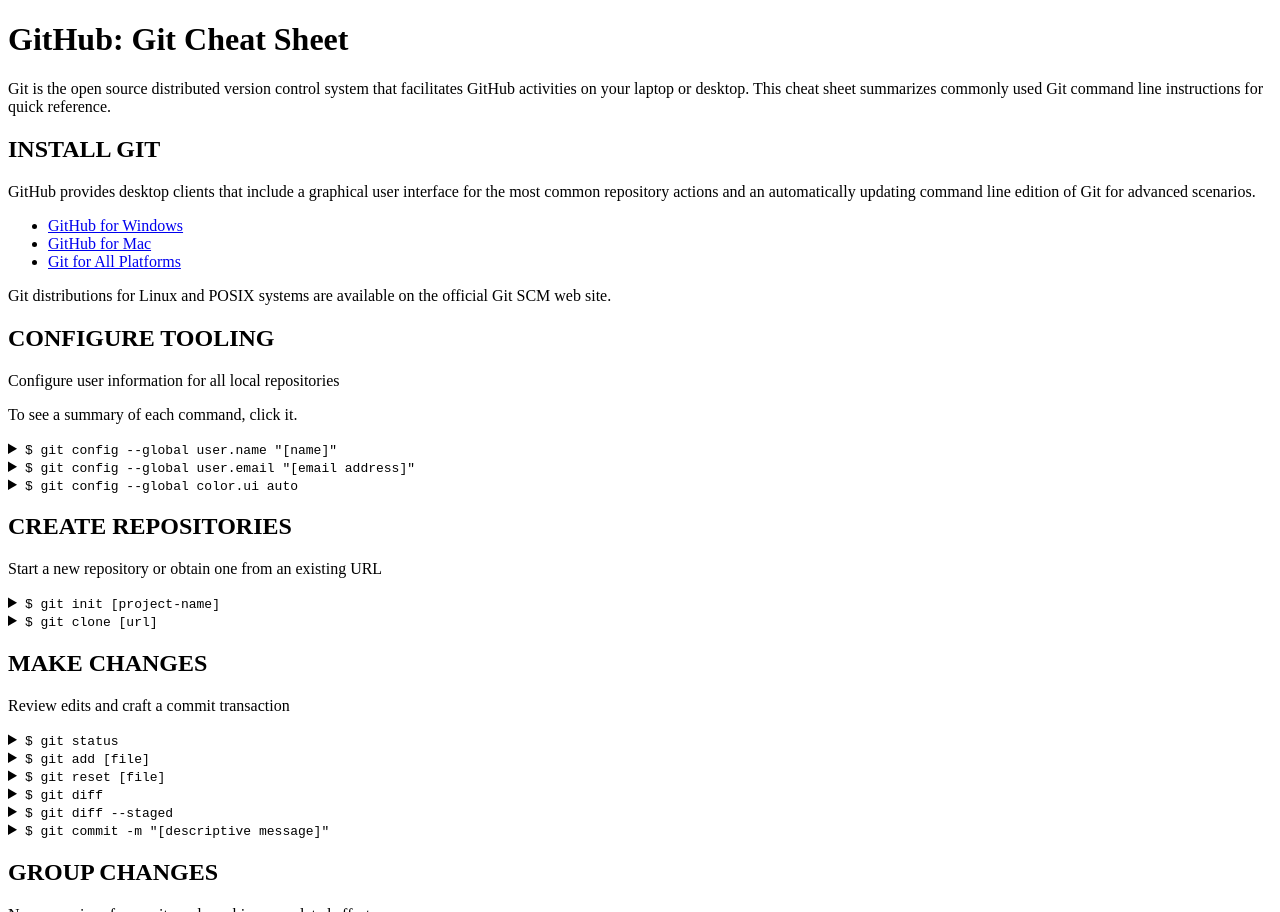
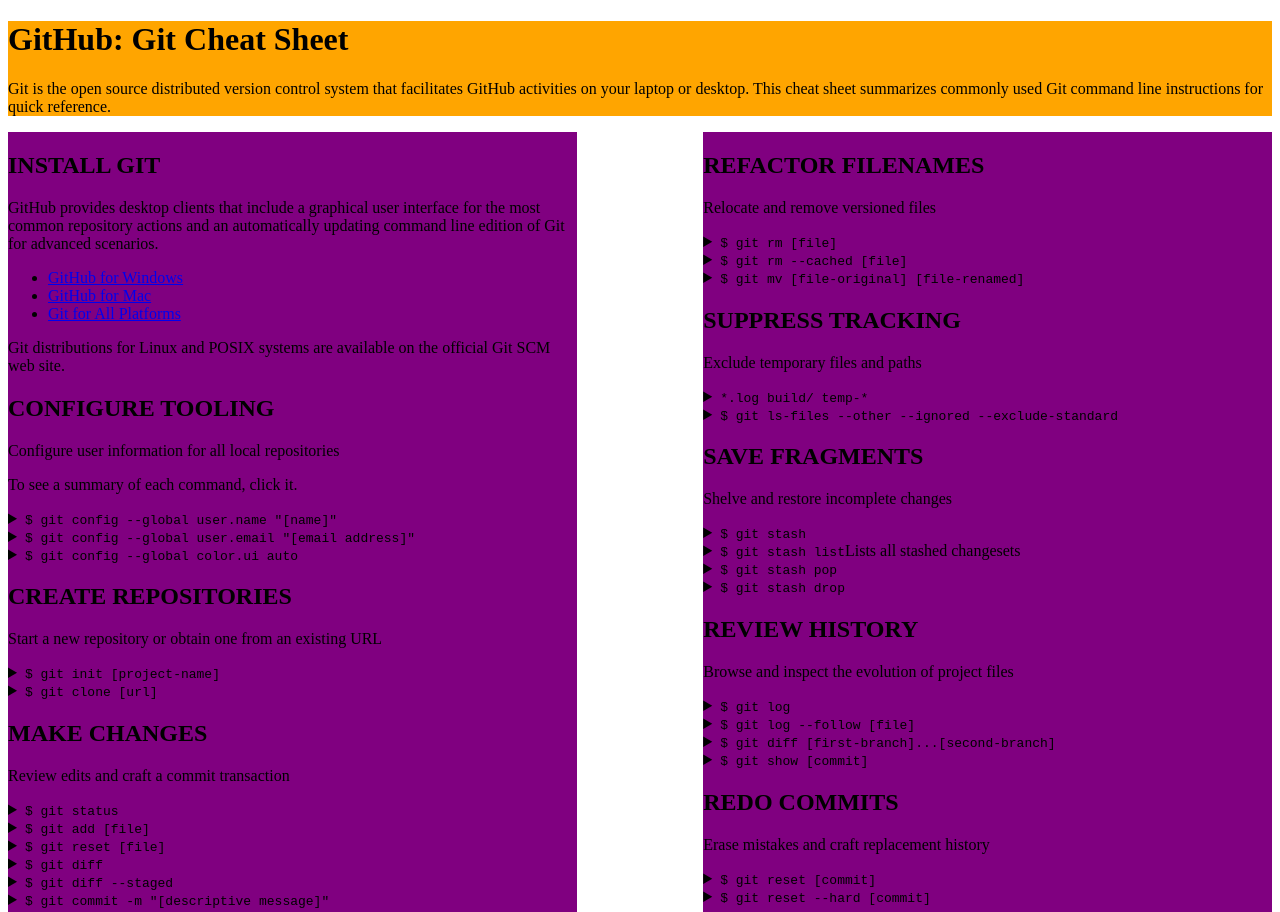
Before and after one commit to dijonkitchen/phase-0, a plain HTML site: page week-4/gps/gps2-1.html in a window 1280 px wide. Shown: the top 912 px of the page. Drawn offline with Linux system fonts and the light colour scheme.

Commit message:
Add completed GPS materials

```diff
--- /dev/null
+++ b/week-4/gps/gps2-1.css
@@ -0,0 +1,25 @@
+header{
+    background-color:orange;
+    margin: 0em;
+    width: 100%;
+}
+.column-1 {
+    background-color:purple;
+    display:inline-block;
+    width:45%;
+    margin: 0em;
+    padding: 0em;
+    border:  0em;
+}
+.column-2 {
+    background-color:purple;
+    display: inline-block;
+    width:45%;
+    margin:0em;
+    padding:0em;
+    border: 0em;
+    float:right;
+}
+footer{
+    background-color:blue;
+}
```
Also changed, not shown: week-4/gps/gps2-1.html (renamed from week-4/gps2-1.html, +9 -1 lines), week-4/gps2-1.css (deleted).
